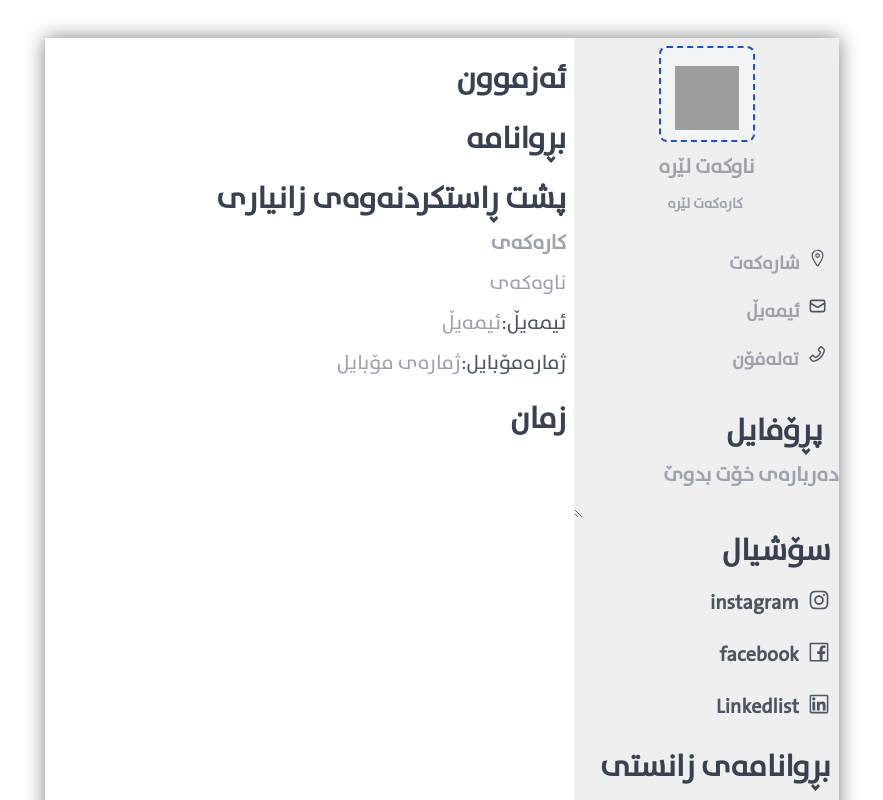
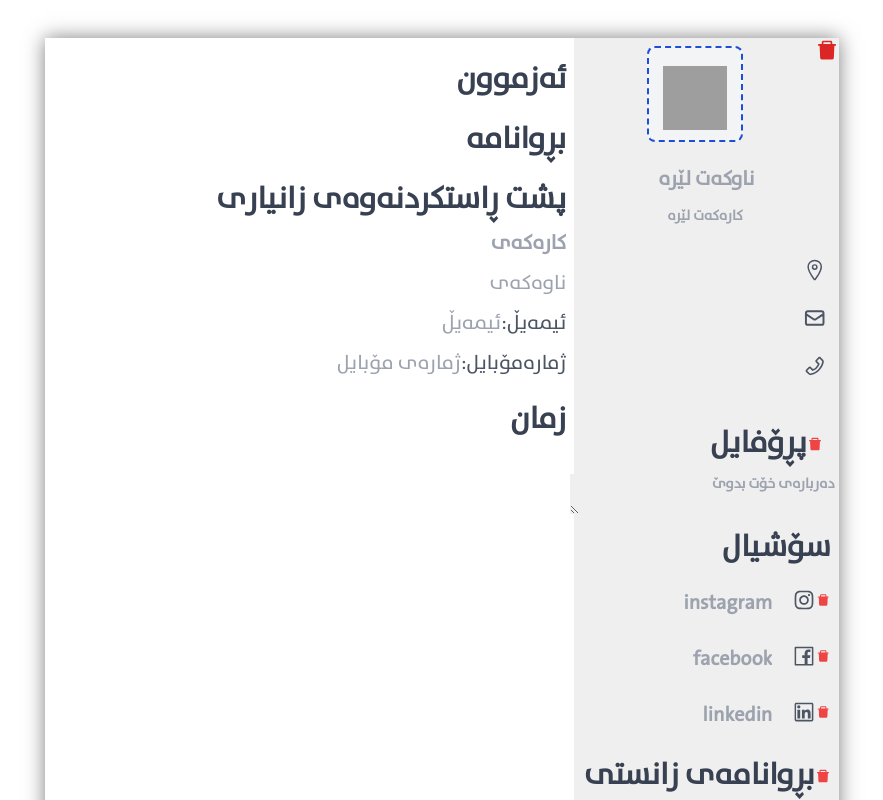
Before and after one commit to Mirko-khatab/ProCV, a Next.js app: page / in a window 1280 px wide. Shown: the top 800 px of the page, without its empty margins (198-1081 px from the left). Built offline with nearby package versions, Linux system fonts and the light colour scheme; grey boxes are pictures that could not be loaded.

Commit message:
esta bashe brwanamash mazbuta

```diff
--- a/src/components/resume/right/Addras.tsx
+++ b/src/components/resume/right/Addras.tsx
@@ -53,12 +53,11 @@ const Addras = () => {
   }, [addrass, email, phone])
 
   return (
-    <div className="flex flex-row md:mt-6 mt-3 justify-center items-center md:mr-3">
+    <div className="flex flex-row md:mt-6 mt-3 md:mr-3">
       <div className=" flex flex-col justify-center ">
         <div className="flex items-center space-x-6">
-          <IoLocationOutline className="sm:text-2xl text-sm text-gray-600 font-bold ml-1 md:ml-2" />
+          <IoLocationOutline className="sm:text-3xl text-sm text-gray-600 font-bold ml-1 md:ml-2" />
           <input
-            placeholder="شارەکەت"
             className="bg-rasas flex md:text-lg text-gray-600 xxs  mx-auto font-bold mt-3 md:w-full "
             type="text"
             value={addrass}
@@ -67,9 +66,8 @@ const Addras = () => {
         </div>
 
         <div className="flex items-center space-x-6 sm:mt-2">
-          <HiOutlineMail className="sm:text-2xl text-sm text-gray-600 font-bold ml-1 md:ml-2" />
+          <HiOutlineMail className="sm:text-3xl text-sm text-gray-600 font-bold ml-1 md:ml-2" />
           <input
-            placeholder="ئیمەیڵ"
             className="bg-rasas flex md:text-lg  xxs text-gray-600 mx-auto font-bold mt-3 md:w-full "
             type="text"
             value={email}
@@ -77,11 +75,10 @@ const Addras = () => {
           />
         </div>
 
-        <div className="flex items-center  sm:mt-2">
-          <AiOutlinePhone className="sm:text-2xl text-sm text-gray-600 font-bold ml-1 md:ml-2" />
+        <div className="flex items-center space-x-6 sm:mt-2">
+          <AiOutlinePhone className="sm:text-3xl text-sm text-gray-600 font-bold ml-1 md:ml-2" />
           <input
-            placeholder="تەلەفۆن"
-            className="bg-rasas ml-3 flex md:text-lg  xxs text-gray-600 mx-auto font-bold mt-3 md:w-full   mr-0  sm:mt-3 "
+            className="bg-rasas flex md:text-lg  xxs text-gray-600 mx-auto font-bold mt-3 md:w-full "
             type="text"
             value={phone}
             onChange={phonechange}
--- a/src/components/resume/right/Education.tsx
+++ b/src/components/resume/right/Education.tsx
@@ -40,19 +40,19 @@ const Education = () => {
   return (
     <div className={`${deleted && 'hidden'}`}>
       <div className="sm:mt-6 mt-3 sm:mr-2  items-center flex ">
-        {/* <AiFillDelete className="text-red-500" onClick={deletedall} /> */}
+      <AiFillDelete className="text-red-500 xxs" onClick={deletedall} />
         <h3 className="sm:text-3xl text-xs font-bold text-gray-700">
           بڕوانامەی زانستی
         </h3>
       </div>
-      {/* <Addedu edutitle={add} /> */}
+      <Addedu edutitle={add} />
       {addedu.map((e) => {
         return (
           <div className="flex items-center  space-x-4 md:mt-4 mt-2">
-            {/* <AiFillDelete
-              className="text-red-500"
+            <AiFillDelete
+              className="text-red-500 xxs"
               onClick={() => deleteedu(e.id)}
-            /> */}
+            />
             <div className="rounded-full sm:w-4 sm:h-4 w-2 h-2 sm:mr-2 bg-gray-500 sm:ml-2 ml-1"></div>
             <div
               className="bg-rasas flex md:text-xl  xxs text-gray-600 mx-auto font-bold  md:w-full"
--- a/src/components/resume/right/Head.tsx
+++ b/src/components/resume/right/Head.tsx
@@ -72,13 +72,38 @@ const Head: React.FC = () => {
   const [name, setname] = useState<any>('')
 
   const [work, setwork] = useState<any>('')
-
+  //set data to local storage
+  const setdata = () => {
+    const names = {
+      name,
+      work,
+    }
+    window.localStorage.setItem('names', JSON.stringify(names))
+  }
+  //get data from local storage
+  const getdata = () => {
+    const names = JSON.parse(window.localStorage.getItem('names'))
+    if (names) {
+      setname(names.name)
+      setwork(names.work)
+    }
+  }
+  useEffect(() => {
+    getdata()
+  }, [])
+  //set data to local storage
+  useEffect(() => {
+    setdata()
+  }, [name, work])
 
   return (
     <div>
       <div className={`${img && 'hidden'}`}>
         <div className="justify-center flex">
-          {/* <AiFillDelete className="text-red-600 text-2xl" onClick={deleted} /> */}
+          <AiFillDelete
+            className="text-red-600 sm:text-2xl xss"
+            onClick={deleted}
+          />
 
           <img
             className={`mx-auto mt-2 rounded-full sm:w-24 sm:h-24  w-10 h-10 ${
@@ -113,7 +138,7 @@ const Head: React.FC = () => {
         </div>
       </div>
       <input
-        className="text-center bg-rasas flex md:text-xl text-gray-800  xxs  mx-auto font-bold mt-3 md:w-full  "
+        className="text-center bg-rasas flex md:text-xl text-gray-800  xxs  mx-auto font-bold mt-6 md:w-full  "
         type="text"
         value={name}
         onChange={(e) => setname(e.target.value)}
--- a/src/components/resume/right/Profile.tsx
+++ b/src/components/resume/right/Profile.tsx
@@ -1,10 +1,28 @@
-import React, { useState } from 'react'
+import React, { useState, useEffect } from 'react'
 import { AiFillDelete } from 'react-icons/ai'
 
 const Profile = () => {
-  const change = () => {}
   const [deleted, setdeleted] = useState<boolean>(false)
   const [profile, setprofile] = useState<String>('')
+
+  //set profile to local storage
+  const setprofiletolocalstorage = () => {
+    window.localStorage.setItem('profile', JSON.stringify(profile))
+  }
+  //get profile from local storage
+  const getprofilefromlocalstorage = () => {
+    const profile = JSON.parse(window.localStorage.getItem('profile'))
+    if (profile) {
+      setprofile(profile)
+    }
+  }
+  useEffect(() => {
+    getprofilefromlocalstorage()
+  }, [])
+  //set profile to local storage
+  useEffect(() => {
+    setprofiletolocalstorage()
+  }, [profile])
 
   const ondelete = () => {
     setdeleted(!deleted)
@@ -12,15 +30,16 @@ const Profile = () => {
   return (
     <div className={`${deleted && 'hidden'}`}>
       <div className="md:mt-10 mt-3 md:mr-4 items-center flex ">
-        {/* <AiFillDelete className='text-red-500' onClick={ondelete}/> */}
+        <AiFillDelete className="text-red-500 xxs" onClick={ondelete} />
         <h3 className="sm:text-3xl text-sm font-bold text-gray-700 ">
           پڕۆفایل
         </h3>
       </div>
       <textarea
         placeholder="دەربارەی خۆت بدوێ"
-        className=" bg-rasas flex md:text-xl text-gray-800  xxs  mx-auto font-bold mt-3 w-full "
-        onChange={change}
+        className=" bg-rasas flex sm:text-sm sm:mr-1 text-gray-800  xxs  mx-auto font-bold mt-3 w-full "
+        onChange={(e) => setprofile(e.target.value)}
+        value={profile}
       >
         {profile}
       </textarea>
--- a/src/components/resume/right/Social.tsx
+++ b/src/components/resume/right/Social.tsx
@@ -1,31 +1,45 @@
-import React, { useState } from 'react'
+import React, { useState, useEffect } from 'react'
 import {
   AiOutlineInstagram,
   AiOutlineFacebook,
   AiOutlineLinkedin,
   AiFillDelete,
 } from 'react-icons/ai'
+
 const Social = () => {
   const [deletedin, setdeletein] = useState<boolean>(false)
   const [deletedfa, setdeletefa] = useState<boolean>(false)
   const [deletedLi, setdeleteLi] = useState<boolean>(false)
-  const [addrass, setaddrass] = useState<string>('instagram')
-  const change = (event) => {
-    const newvalue = event.target.value
-    setaddrass(newvalue)
+  const [instagram, setinstagram] = useState<string>('')
+  const [facebook, setfacebook] = useState<string>('')
+  const [linkedin, setlinkedin] = useState<string>('')
+  // set social to local storage
+  const setSocial = () => {
+    window.localStorage.setItem('instagram', JSON.stringify(instagram))
+    window.localStorage.setItem('facebook', JSON.stringify(facebook))
+    window.localStorage.setItem('linkedin', JSON.stringify(linkedin))
   }
-
-  const [email, setemail] = useState<string>('facebook')
-  const emailchange = (event) => {
-    const newvalue = event.target.value
-    setemail(newvalue)
+  // get social from local storage
+  const getSocial = () => {
+    const instagram = window.localStorage.getItem('instagram')
+    const facebook = window.localStorage.getItem('facebook')
+    const linkedin = window.localStorage.getItem('linkedin')
+    if (instagram) {
+      setinstagram(JSON.parse(instagram))
+    }
+    if (facebook) {
+      setfacebook(JSON.parse(facebook))
+    }
+    if (linkedin) {
+      setlinkedin(JSON.parse(linkedin))
+    }
   }
-
-  const [phone, setphone] = useState<string>('Linkedlist')
-  const phonechange = (event) => {
-    const newvalue = event.target.value
-    setphone(newvalue)
-  }
+  useEffect(() => {
+    getSocial()
+  }, [])
+  useEffect(() => {
+    setSocial()
+  }, [instagram, facebook, linkedin])
 
   //delete instagram
   const deleteinsta = () => {
@@ -43,70 +57,72 @@ const Social = () => {
   return (
     <>
       <div
-        className={`sm:mt-4 mt-1 sm:mr-2 mr-1 ${
+        className={`sm:mt-4 mt-1 sm:mr-2  ${
           deletedLi && deletedfa && deletedin && 'hidden'
         }`}
       >
         <h3 className="sm:text-3xl text-sm font-bold text-gray-700">سۆشیال</h3>
         <div className=" flex flex-col justify-center ">
           <div
-            className={`flex items-center space-x-6 sm:mt-2  ${
+            className={`flex items-center sm:space-x-3 sm:mt-3 mt-2  ${
               deletedin && 'hidden'
             } `}
           >
-            {/* <AiFillDelete
-              className="text-red-500 text-sm"
+            <AiFillDelete
+              className="text-red-500 text-sm sm:text-xl"
               onClick={deleteinsta}
-            /> */}
+            />
             <div>
               <AiOutlineInstagram className="sm:text-2xl text-sm text-gray-600 font-bold ml-1 sm:ml-2" />
             </div>
             <input
               className="bg-rasas flex sm:text-xl  xxs text-gray-600 mx-auto font-bold mt-3 sm:w-full w-20 mb-1"
               type="text"
-              value={addrass}
-              onChange={change}
+              value={instagram}
+              onChange={(e) => setinstagram(e.target.value)}
+              placeholder="instagram"
             />
           </div>
 
           <div
-            className={`flex items-center space-x-6 sm:mt-2  ${
-              deletedfa && 'hidden'
+            className={`flex items-center sm:space-x-3 sm:mt-3 mt-2  ${
+              deletedin && 'hidden'
             } `}
           >
-            {/* <AiFillDelete
-              className="text-red-500 text-sm"
-              onClick={deletefacebook}
-            /> */}
+            <AiFillDelete
+              className="text-red-500 text-sm sm:text-xl"
+              onClick={deleteinsta}
+            />
             <div>
-              {' '}
               <AiOutlineFacebook className="sm:text-2xl text-sm text-gray-600 font-bold ml-1 sm:ml-2" />
             </div>
             <input
-              className="bg-rasas flex sm:text-xl  xxs text-gray-600 mx-auto font-bold mt-3 sm:w-full w-20 mb-1 "
+              className="bg-rasas flex sm:text-xl  xxs text-gray-600 mx-auto font-bold mt-3 sm:w-full w-20 mb-1"
               type="text"
-              value={email}
-              onChange={emailchange}
+              value={facebook}
+              onChange={(e) => setfacebook(e.target.value)}
+              placeholder="facebook"
             />
           </div>
 
           <div
-            className={`flex items-center space-x-6 sm:mt-2  ${
-              deletedLi && 'hidden'
+            className={`flex items-center sm:space-x-3 sm:mt-3 mt-2  ${
+              deletedin && 'hidden'
             } `}
           >
-            {/* <AiFillDelete
-              className="text-red-500 text-sm"
-              onClick={deletelinked}
-            /> */}
+            <AiFillDelete
+              className="text-red-500 text-sm sm:text-xl"
+              onClick={deleteinsta}
+            />
             <div>
               <AiOutlineLinkedin className="sm:text-2xl text-sm text-gray-600 font-bold ml-1 sm:ml-2" />
             </div>
             <input
               className="bg-rasas flex sm:text-xl  xxs text-gray-600 mx-auto font-bold mt-3 sm:w-full w-20 mb-1"
               type="text"
-              value={phone}
-              onChange={phonechange}
+              value={linkedin}
+              onChange={(e) => setlinkedin(e.target.value)}
+              placeholder="linkedin"
             />
           </div>
         </div>
```
Also changed, not shown: src/components/resume/right/Addedu.tsx (+6 -3 lines).
